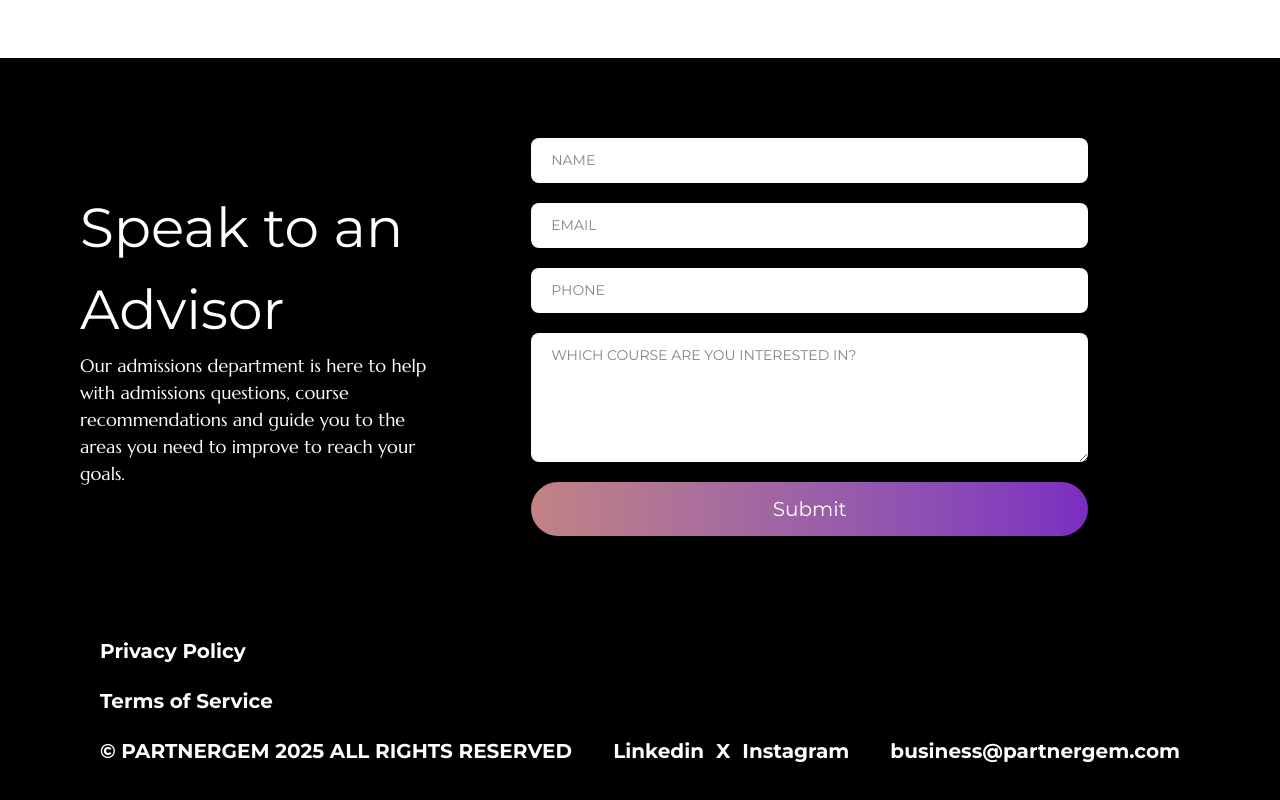
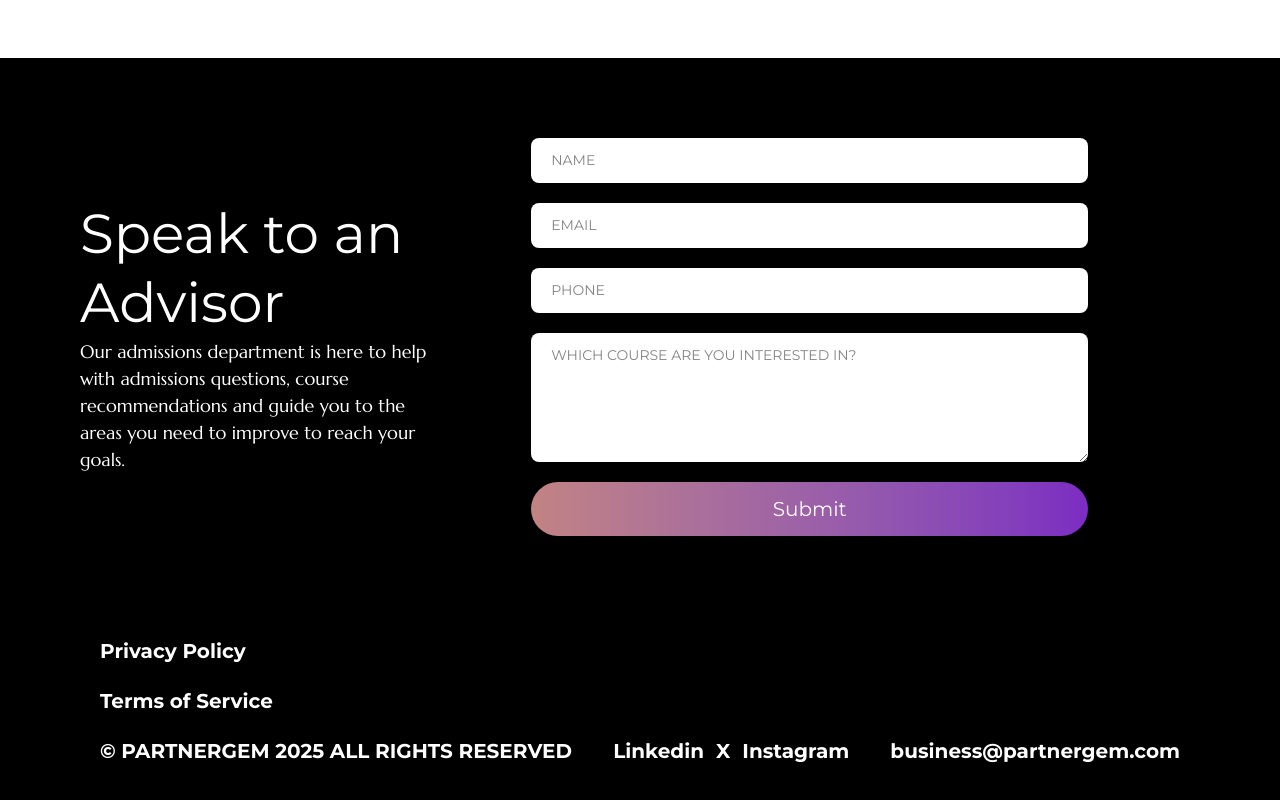
Before and after one commit to dandytech/partnergem, a React (Vite) app: page /upskilling in a window 1280 px wide. Shown: the part 4880-5680 px from the top of the page. Built offline with nearby package versions, Linux system fonts and the light colour scheme; a web font is replaced by a local one.

Commit message:
corrections  commit

```diff
--- a/components/Footer2.jsx
+++ b/components/Footer2.jsx
@@ -7,7 +7,7 @@ export default function Footer2() {
       <div className="lg:pb-5 md:pb-5 bg-[url('/assets/images/bgimg16.png')] bg-no-repeat bg-cover lg:py-20 md:py-10 py-5 lg:px-20 px-3 md:px-5">
         <div className="md:flex items-center justify-between gap-20 md:w-[90%]">
           <div className="md:w-[40%]">
-            <p className="font-[700 text-[30px] md:text-[34px]  lg:text-[55px] text-white pb-3 md:pb-0">
+            <p className="font-[700 text-[30px] md:text-[34px]  lg:text-[55px] text-white pb-3 md:pb-0 leading-tight">
               Speak to an Advisor
             </p>
             <p className="font-Marcellus font-[400] text-lg:[22px] text-[18px] text-white">
```
